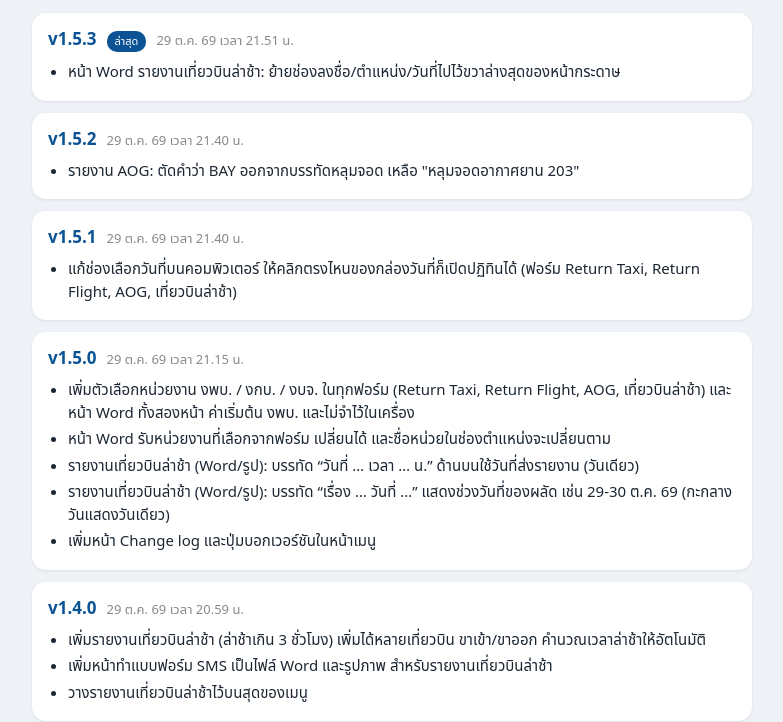
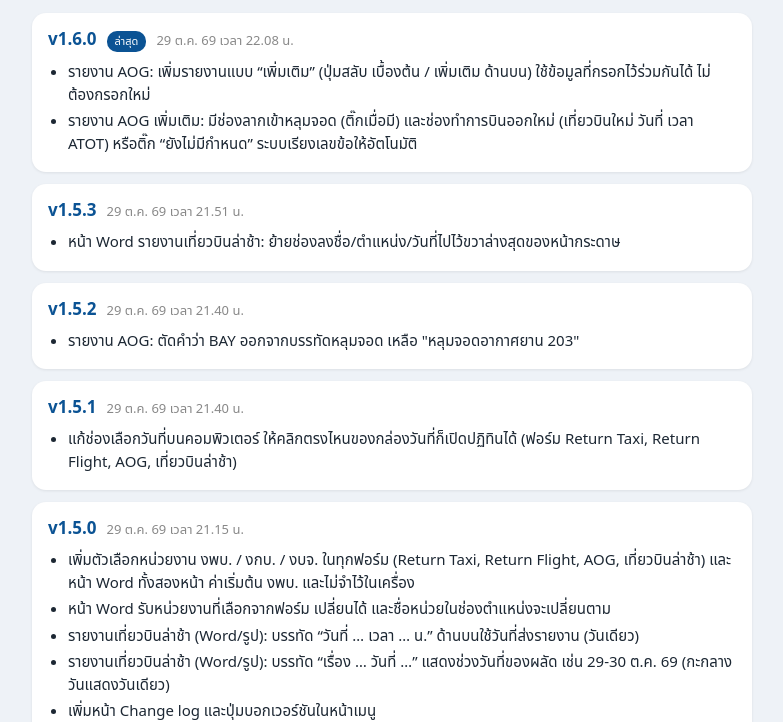
Before and after one commit to fakemarkk/reports, a plain HTML site: page changelog/index.html in a window 1280 px wide. Shown: the part 115-837 px from the top of the page, without its empty margins (248-1031 px from the left). Drawn offline with Linux system fonts and the light colour scheme.

Commit message:
Changelog v1.6.0

```diff
--- a/changelog/index.html
+++ b/changelog/index.html
@@ -9,6 +9,10 @@
    items: รายการที่เปลี่ยน (ภาษาไทย)
    หลังเพิ่มเวอร์ชัน ให้แก้เลขเวอร์ชันบนปุ่มในหน้าเมนู (index.html) ให้ตรงกันด้วย */
 const CHANGELOG=[
+  {v:"1.6.0",date:"2026-10-29 22:08",items:[
+    "รายงาน AOG: เพิ่มรายงานแบบ “เพิ่มเติม” (ปุ่มสลับ เบื้องต้น / เพิ่มเติม ด้านบน) ใช้ข้อมูลที่กรอกไว้ร่วมกันได้ ไม่ต้องกรอกใหม่",
+    "รายงาน AOG เพิ่มเติม: มีช่องลากเข้าหลุมจอด (ติ๊กเมื่อมี) และช่องทำการบินออกใหม่ (เที่ยวบินใหม่ วันที่ เวลา ATOT) หรือติ๊ก “ยังไม่มีกำหนด” ระบบเรียงเลขข้อให้อัตโนมัติ"
+  ]},
   {v:"1.5.3",date:"2026-10-29 21:51",items:[
     "หน้า Word รายงานเที่ยวบินล่าช้า: ย้ายช่องลงชื่อ/ตำแหน่ง/วันที่ไปไว้ขวาล่างสุดของหน้ากระดาษ"
   ]},
```
